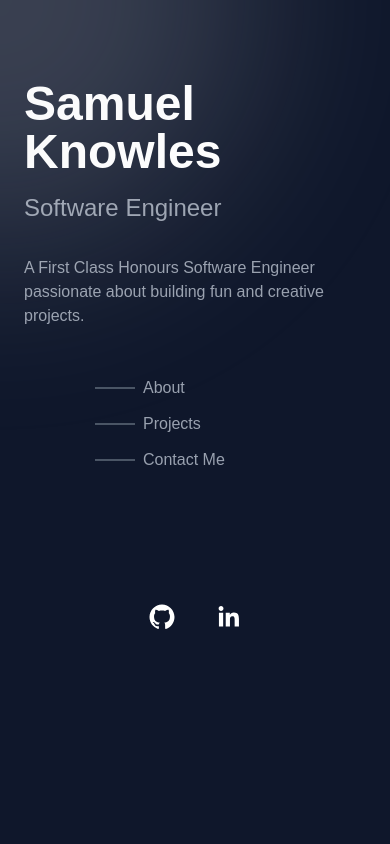
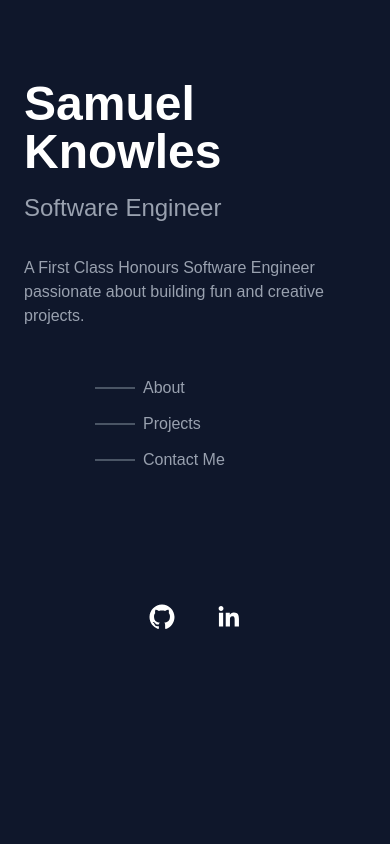
Before and after one commit to Samuel12372/Portfolio, a React (Vite) app in the folder client/: page / in a window 390 px wide. Shown: the top 844 px of the page. Built offline with nearby package versions, Linux system fonts and the light colour scheme.

Commit message:
Update GlowingCursor.jsx

```diff
--- a/client/src/components/GlowingCursor.jsx
+++ b/client/src/components/GlowingCursor.jsx
@@ -13,7 +13,7 @@
   }, []);
 
   return (
-    <div className="pointer-events-none fixed top-0 left-0 w-full h-full z-50">
+    <div className="pointer-events-none fixed top-0 left-0 w-full h-full z-50 hidden lg:block">
       <div
         className="absolute bg-gray-200 rounded-full opacity-20 blur-[100px] transition-transform duration-50"
         style={{
```
